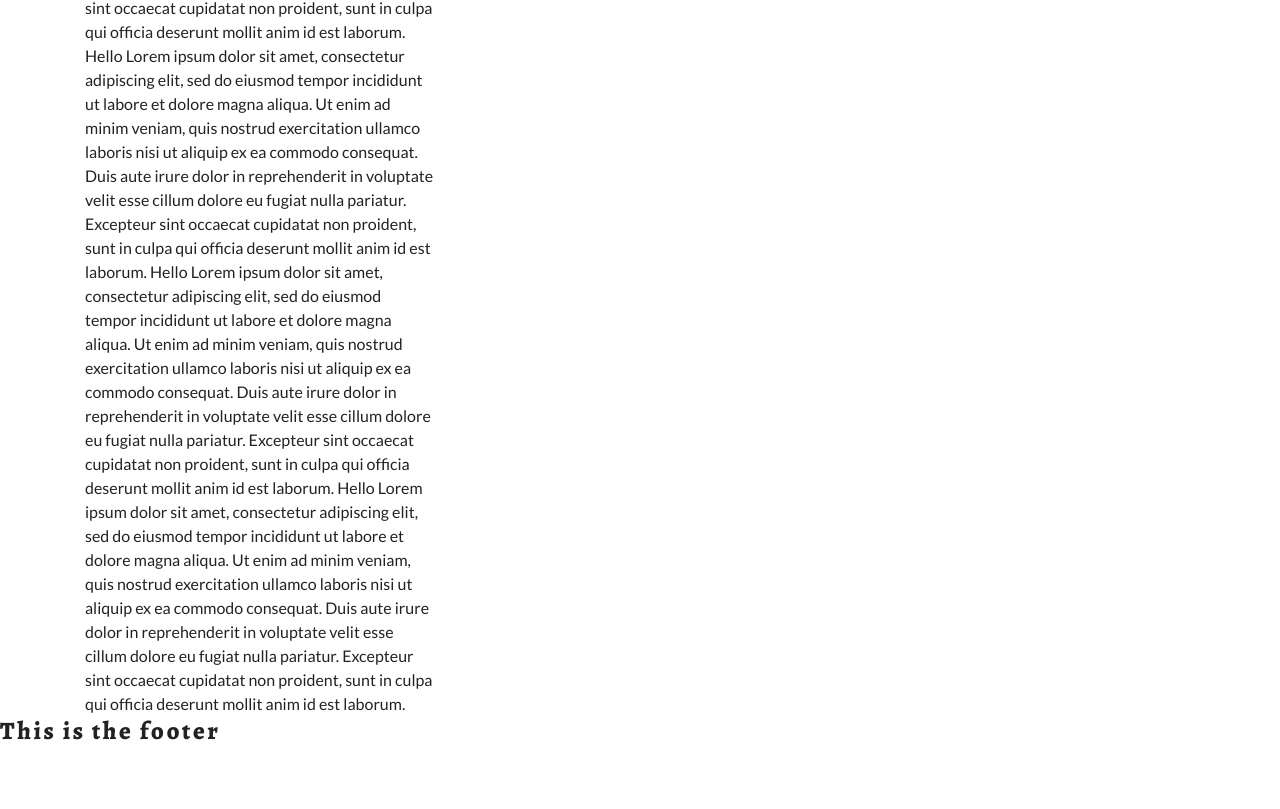
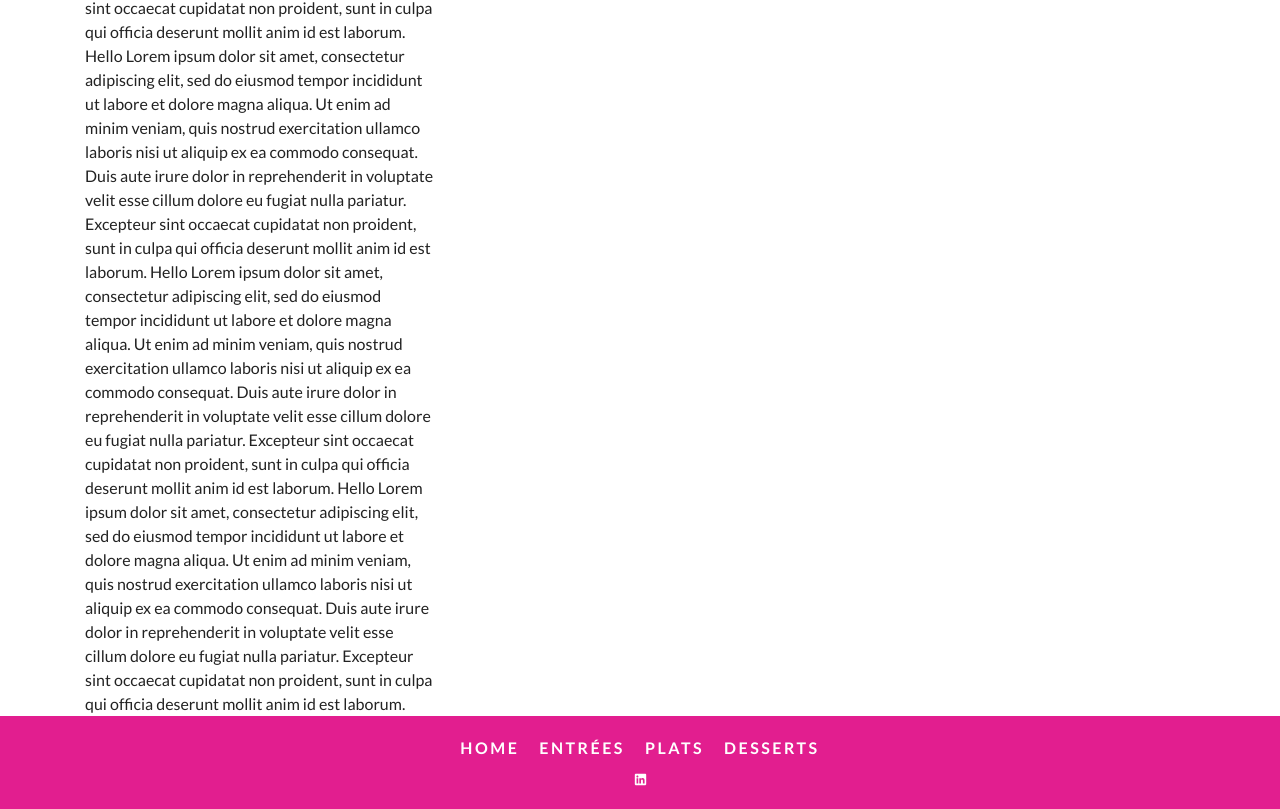
Before and after one commit to ThomPouillevet/la-part-du-lion, a Gatsby site: page / in a window 1280 px wide. Shown: the part 742-1551 px from the top of the page. Before the commit the page ends 1500 px from the top, so only its background shows below. Built offline with nearby package versions, Linux system fonts and the light colour scheme; Gatsby itself is replaced by a stand-in of ours.

Commit message:
✨ Creates Footer component.

```diff
--- a/src/components/Footer.js
+++ b/src/components/Footer.js
@@ -1,11 +1,38 @@
 import React from 'react'
+import {Link} from "gatsby"
+import "../style/footer.scss"
+import links from "../constants/links"
+import socialIcons from "../constants/social-icons"
 
-const footer = () => {
+const Footer = () => {
   return (
-    <div>
-      <h1>This is the footer</h1>
-    </div>
+    <footer className="footer">
+      <div className="links">
+        {links.map((item, index) => {
+          return (
+            <Link key={index} to={item.path}>
+              {item.text}
+            </Link>
+          )
+        })}
+      </div>
+      <div className="icons">
+        {socialIcons.map((item, index) => {
+          return (
+            <a
+              key={index}
+              href={item.url}
+              className={item.class}
+              target="_blank"
+              rel="noopener noreferrer"
+            >
+              {item.icon}
+            </a>
+          )
+        })}
+      </div>
+    </footer>
   )
 }
 
-export default footer
+export default Footer
--- a/src/components/Layout.js
+++ b/src/components/Layout.js
@@ -6,11 +6,11 @@
 
 const Layout = ({ children }) => {
   return (
-    <>
+    <main>
       <Navbar />
       {children}
       <Footer />
-    </>
+    </main>
   )
 }
 
--- /dev/null
+++ b/src/constants/social-icons.js
@@ -0,0 +1,10 @@
+import React from "react"
+import { FaLinkedin } from "react-icons/fa"
+
+export default [
+  {
+    icon: <FaLinkedin />,
+    class: "linkedin-icon",
+    url: "https://www.linkedin.com/in/thomaspouillevet/",
+  },
+]
--- /dev/null
+++ b/src/style/footer.scss
@@ -0,0 +1,32 @@
+.footer {
+  margin-top: auto;
+  background: var(--primaryColor);
+  padding: 2rem;
+  text-align: center;
+  color: var(--mainWhite);
+  .links a {
+    display: inline-block;
+    text-transform: uppercase;
+    color: var(--mainWhite);
+    margin: 0rem 1rem 0.5rem 1rem;
+    letter-spacing: var(--mainSpacing);
+    transition: var(--mainTransition);
+    font-weight: bold;
+    &:hover {
+      color: var(--mainBlack);
+    }
+  }
+  .icons a {
+    display: inline-block;
+    margin: 0 1rem;
+    font-size: 1.3rem;
+    color: var(--mainWhite);
+    transition: var(--mainTransition);
+    &:hover {
+      color: var(--mainBlack);
+    }
+    &.linkedin-icon:hover {
+      color: #0077b5;
+    }
+  }
+}
```
